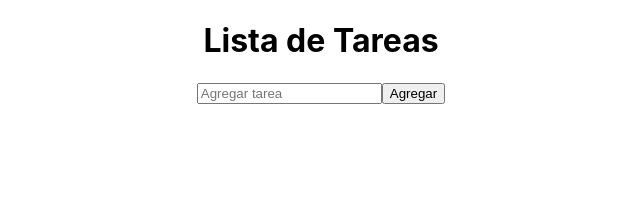
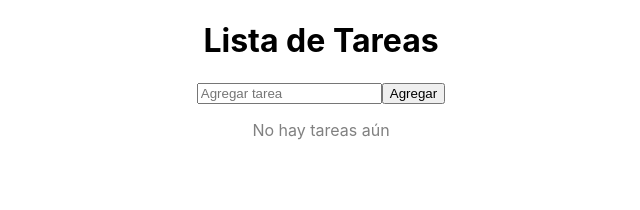
Before and after one commit to manuconan/lista-tareas-react, a React (Create React App) app: page / in a window 1280 px wide. Shown: the top 210 px of the page, without its empty margins (319-959 px from the left). Built offline with nearby package versions, Linux system fonts and the light colour scheme.

Commit message:
muestra un mensaje de que no hay tareas

```diff
--- a/src/components/TodoList.js
+++ b/src/components/TodoList.js
@@ -2,6 +2,15 @@ import React from 'react';
 import TodoItem from './TodoItem'; // Importamos el componente para cada tarea individual
 
 function TodoList({ todos, toggleComplete, deleteTodo }) {
+
+  //Si no hay tareas, mostramos un mensaje
+  if (todos.length === 0) {
+    return <p style={{
+      textAlign: 'center',
+      color: 'gray',
+      fontSize: 'italic'
+    }}>No hay tareas aún</p>
+  }
   return (
     <ol style={{ listStyleType: 'decimal', padding: 0 }}> {/* Ahora usamos 'decimal' para la numeración */}
       {todos.map((todo, index) => (  // 'index' nos da la posición de la tarea en el array
```
